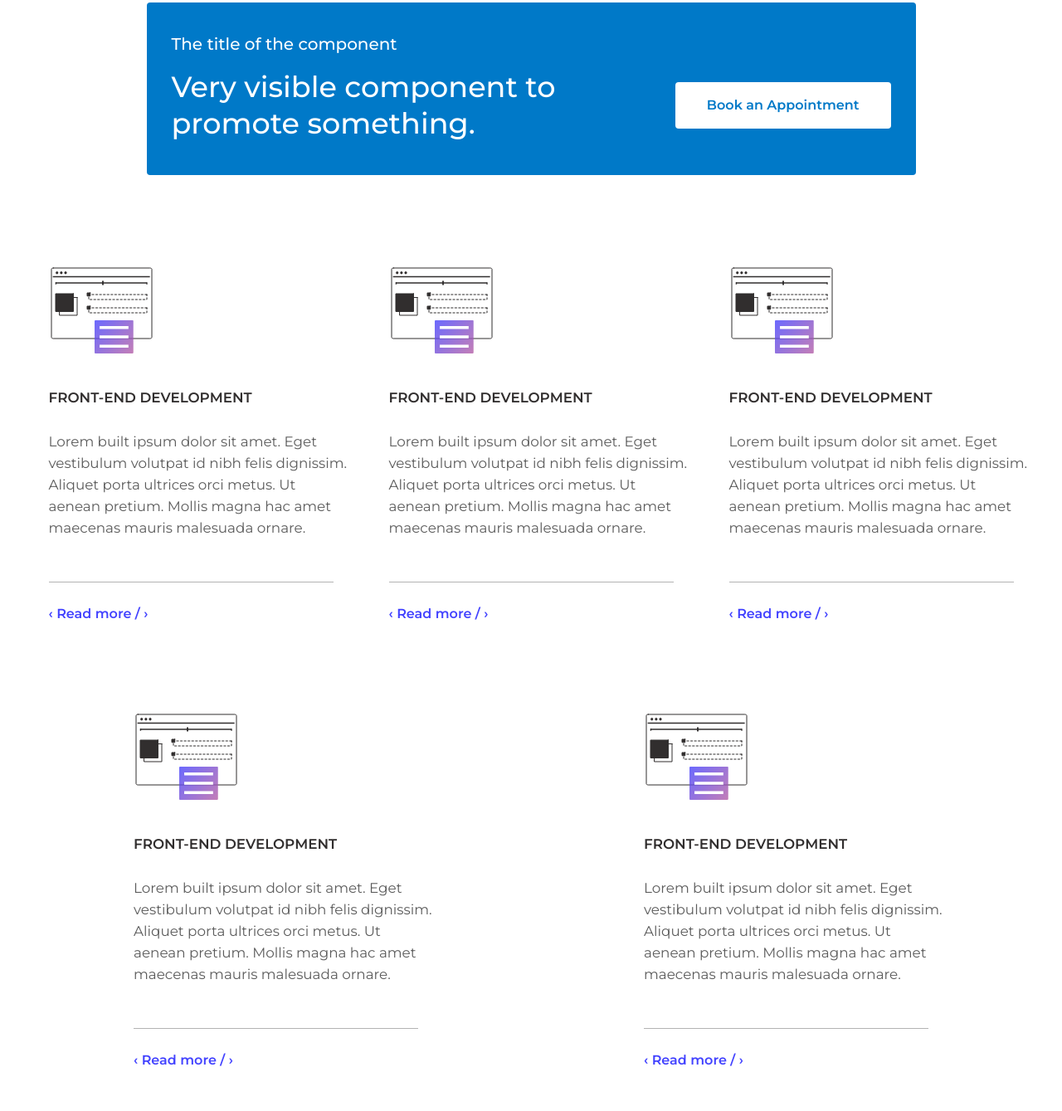
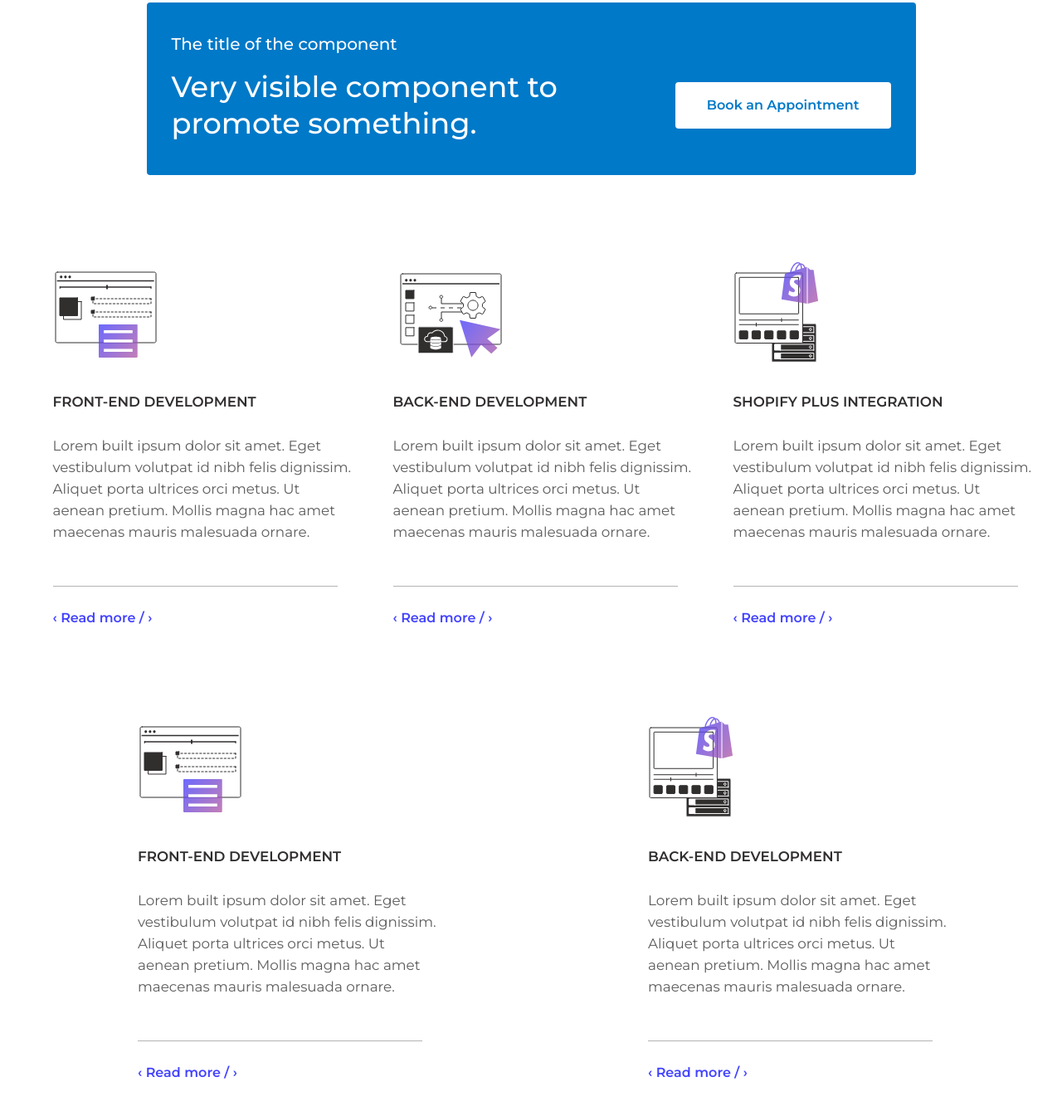
Before and after one commit to dmitrykorochkin/pr_Stdt, a plain HTML site: page index.html in a window 1280 px wide. Shown: the part 1182-2521 px from the top of the page at 83% size. Drawn offline with Linux system fonts and the light colour scheme.

Commit message:
add card block

```diff
--- a/index.html
+++ b/index.html
@@ -78,9 +78,22 @@
       </div>
       <div class="card-item">
         <div class="card_img">
-          <img src="img/1.svg" alt="icon" />
+          <img src="img/2.svg" alt="icon" />
         </div>
-        <h4 class="card_title">Front-end development</h4>
+        <h4 class="card_title">back-end development</h4>
+        <p class="card_text">
+          Lorem built ipsum dolor sit amet. Eget vestibulum volutpat id nibh
+          felis dignissim. Aliquet porta ultrices orci metus. Ut aenean pretium.
+          Mollis magna hac amet maecenas mauris malesuada ornare.
+        </p>
+        <span></span>
+        <a href="#" class="card_link">&lsaquo; Read more / &rsaquo;</a>
+      </div>
+      <div class="card-item">
+        <div class="card_img">
+          <img src="img/3.svg" alt="icon" />
+        </div>
+        <h4 class="card_title">shopify plus integration</h4>
         <p class="card_text">
           Lorem built ipsum dolor sit amet. Eget vestibulum volutpat id nibh
           felis dignissim. Aliquet porta ultrices orci metus. Ut aenean pretium.
@@ -104,22 +117,9 @@
       </div>
       <div class="card-item">
         <div class="card_img">
-          <img src="img/1.svg" alt="icon" />
+          <img src="img/3.svg" alt="icon" />
         </div>
-        <h4 class="card_title">Front-end development</h4>
-        <p class="card_text">
-          Lorem built ipsum dolor sit amet. Eget vestibulum volutpat id nibh
-          felis dignissim. Aliquet porta ultrices orci metus. Ut aenean pretium.
-          Mollis magna hac amet maecenas mauris malesuada ornare.
-        </p>
-        <span></span>
-        <a href="#" class="card_link">&lsaquo; Read more / &rsaquo;</a>
-      </div>
-      <div class="card-item">
-        <div class="card_img">
-          <img src="img/1.svg" alt="icon" />
-        </div>
-        <h4 class="card_title">Front-end development</h4>
+        <h4 class="card_title">back-end development</h4>
         <p class="card_text">
           Lorem built ipsum dolor sit amet. Eget vestibulum volutpat id nibh
           felis dignissim. Aliquet porta ultrices orci metus. Ut aenean pretium.
--- a/main.css
+++ b/main.css
@@ -90,14 +90,14 @@ a {
 }
 .component_title {
   font-weight: 500;
-  font-size: 20px;
+  font-size: 1.25rem;
   line-height: 20px;
   color: #ffffff;
   margin-bottom: 20px;
 }
 .component-btn {
   font-weight: 600;
-  font-size: 16px;
+  font-size: 1rem;
   line-height: 16px;
   color: #0079c8;
   padding: 20px 38px;
@@ -114,7 +114,7 @@ a {
 }
 .component-text {
   font-weight: 500;
-  font-size: 35px;
+  font-size: 2.2rem;
   line-height: 44px;
   color: #ffffff;
   max-width: 483px;
@@ -132,6 +132,7 @@ a {
   width: 343px;
   flex-direction: column;
   margin-bottom: 100px;
+  padding: 5px;
 }
 .card_img {
   margin-bottom: 32px;
```
